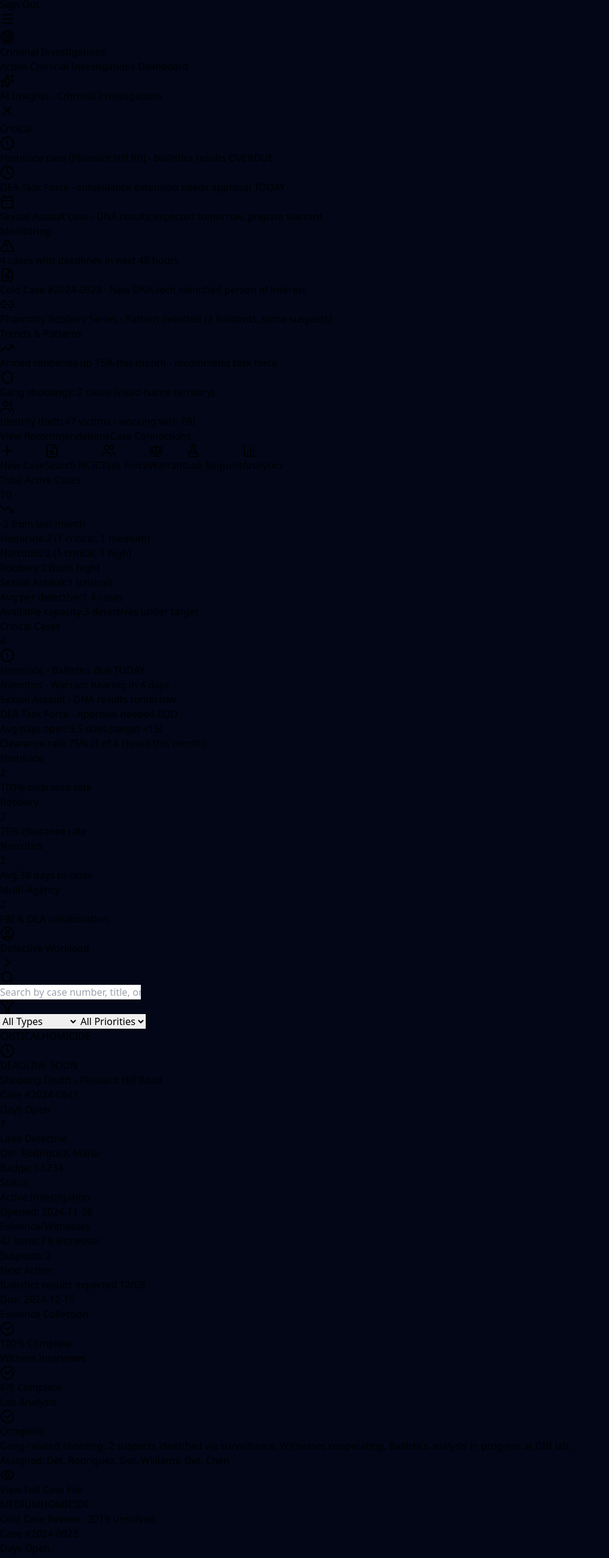
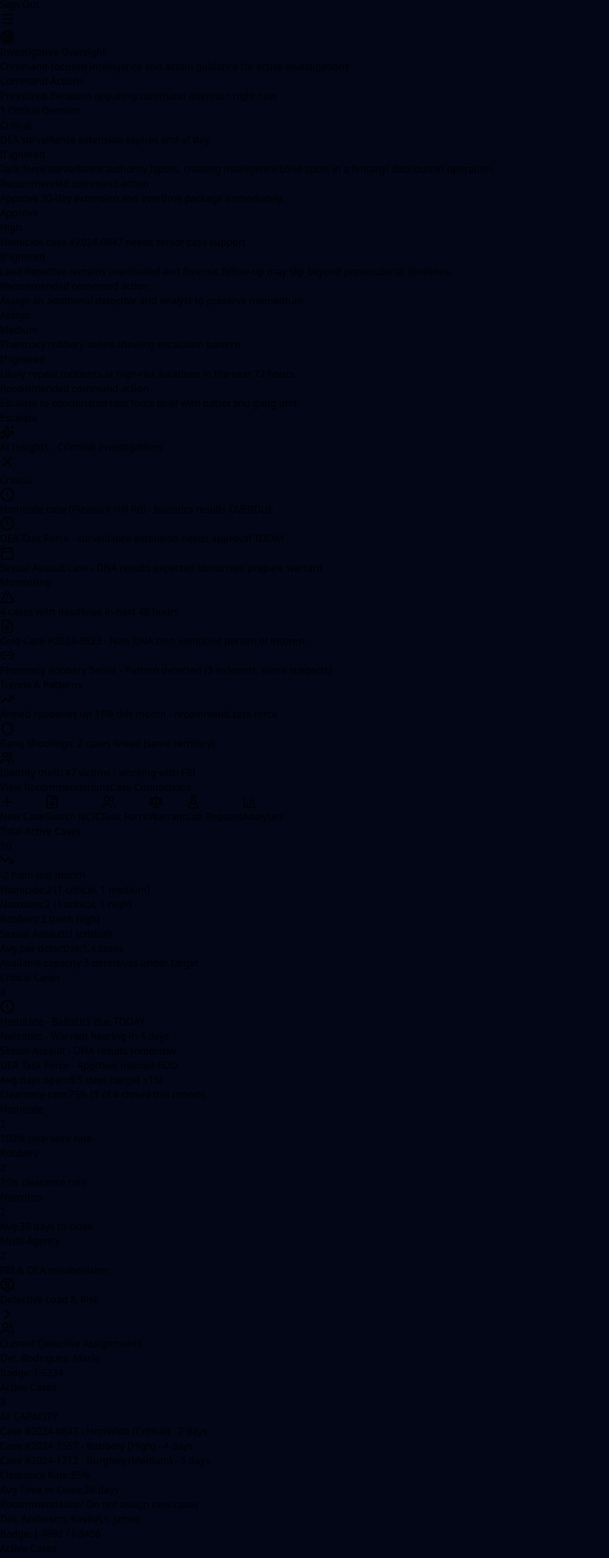
Before and after one commit to ddadon21/sentryops-prototype., a React (Vite) app: page /investigations/cases in a window 1280 px wide. Shown: the part 227-2782 px from the top of the page at 61% size, without its empty margins (0-999 px from the left). Built offline with nearby package versions, Linux system fonts and the light colour scheme.

Commit message:
Upgrade Investigative Oversight command decision tooling

```diff
--- a/src/pages/investigations/ActiveCasesDashboard.tsx
+++ b/src/pages/investigations/ActiveCasesDashboard.tsx
@@ -27,6 +27,24 @@ interface Case {
   deadline?: string;
   multiAgency?: boolean;
   notes: string;
+}
+
+interface CommandAction {
+  id: string;
+  title: string;
+  urgency: 'Critical' | 'High' | 'Medium';
+  impactIfIgnored: string;
+  recommendation: string;
+  actionLabel: 'Approve' | 'Assign' | 'Escalate';
+}
+
+interface DetectiveLoad {
+  detective: string;
+  badge: string;
+  activeCases: number;
+  capacity: number;
+  bottleneck: string;
+  reassignmentOpportunity: string;
 }
 
 const ActiveCasesDashboard = () => {
@@ -259,6 +277,78 @@ const ActiveCasesDashboard = () => {
     multiAgency: cases.filter(c => c.multiAgency).length
   };
 
+  const commandActions: CommandAction[] = [
+    {
+      id: 'cmd-1',
+      title: 'DEA surveillance extension expires end of day',
+      urgency: 'Critical',
+      impactIfIgnored: 'Task force surveillance authority lapses, creating intelligence blind spots in a fentanyl distribution operation.',
+      recommendation: 'Approve 30-day extension and overtime package immediately.',
+      actionLabel: 'Approve'
+    },
+    {
+      id: 'cmd-2',
+      title: 'Homicide case #2024-0847 needs senior case support',
+      urgency: 'High',
+      impactIfIgnored: 'Lead detective remains overloaded and forensic follow-up may slip beyond prosecutorial timelines.',
+      recommendation: 'Assign an additional detective and analyst to preserve momentum.',
+      actionLabel: 'Assign'
+    },
+    {
+      id: 'cmd-3',
+      title: 'Pharmacy robbery series showing escalation pattern',
+      urgency: 'Medium',
+      impactIfIgnored: 'Likely repeat incidents at high-risk locations in the next 72 hours.',
+      recommendation: 'Escalate to coordinated task force brief with patrol and gang unit.',
+      actionLabel: 'Escalate'
+    }
+  ];
+
+  const detectiveLoad: DetectiveLoad[] = [
+    {
+      detective: 'Det. Rodriguez, Maria',
+      badge: 'I-5234',
+      activeCases: 3,
+      capacity: 3,
+      bottleneck: 'Critical homicide + robbery + burglary simultaneously',
+      reassignmentOpportunity: 'Shift burglary follow-ups to Det. Wilson for immediate relief'
+    },
+    {
+      detective: 'Det. Anderson/Lt. James',
+      badge: 'I-4892 / I-3456',
+      activeCases: 2,
+      capacity: 3,
+      bottleneck: 'Long-running DEA coordination and cold-case DNA reviews',
+      reassignmentOpportunity: 'Reassign cold-case document prep to analyst support'
+    },
+    {
+      detective: 'Det. Wilson, Amanda',
+      badge: 'I-4521',
+      activeCases: 1,
+      capacity: 3,
+      bottleneck: 'No major bottleneck',
+      reassignmentOpportunity: 'Can absorb one high-priority transfer within this shift'
+    }
+  ];
+
+  const getUrgencyStyles = (urgency: CommandAction['urgency']) => {
+    switch (urgency) {
+      case 'Critical':
+        return 'bg-red-500/20 text-red-300 border-red-400/50';
+      case 'High':
+        return 'bg-orange-500/20 text-orange-300 border-orange-400/50';
+      default:
+        return 'bg-amber-500/20 text-amber-300 border-amber-400/50';
+    }
+  };
+
+  const getLoadRisk = (activeCases: number, capacity: number) => {
+    const utilization = Math.round((activeCases / capacity) * 100);
+    if (utilization >= 100) return { label: 'Overloaded', text: 'text-red-300', bar: 'bg-red-500' };
+    if (utilization >= 70) return { label: 'Elevated', text: 'text-orange-300', bar: 'bg-orange-500' };
+    return { label: 'Stable', text: 'text-emerald-300', bar: 'bg-emerald-500' };
+  };
+
   const getPriorityColor = (priority: string) => {
     switch (priority) {
       case 'Critical': return 'bg-red-500/20 text-red-400 border-red-500/30';
@@ -289,9 +379,51 @@ const ActiveCasesDashboard = () => {
           <div className="flex items-center gap-3 mb-2">
             <Target className="w-8 h-8 text-amber-500" />
             <div>
-              <h1 className="text-2xl lg:text-3xl font-bold text-white">Criminal Investigations</h1>
-              <p className="text-slate-400">Active Criminal Investigations Dashboard</p>
+              <h1 className="text-2xl lg:text-3xl font-bold text-white">Investigative Oversight</h1>
+              <p className="text-slate-300">Command-focused intelligence and action guidance for active investigations</p>
             </div>
+          </div>
+        </div>
+
+        {/* Command Actions */}
+        <div className="mb-6 bg-slate-800 border border-slate-600 rounded-xl p-5 lg:p-6">
+          <div className="flex items-center justify-between gap-3 mb-4">
+            <div>
+              <h3 className="text-lg lg:text-xl font-bold text-white">Command Actions</h3>
+              <p className="text-sm text-slate-300 mt-1">Prioritized decisions requiring command attention right now</p>
+            </div>
+            <span className="px-3 py-1 rounded-full border border-red-400/40 bg-red-500/10 text-red-300 text-xs font-semibold">
+              {commandActions.filter((action) => action.urgency === 'Critical').length} Critical Decision
+              {commandActions.filter((action) => action.urgency === 'Critical').length !== 1 ? 's' : ''}
+            </span>
+          </div>
+
+          <div className="space-y-4">
+            {commandActions.map((action) => (
+              <div key={action.id} className="bg-slate-900/70 border border-slate-600 rounded-lg p-4 lg:p-5">
+                <div className="flex flex-col lg:flex-row lg:items-start lg:justify-between gap-4">
+                  <div className="flex-1 space-y-3">
+                    <div className="flex flex-wrap items-center gap-2">
+                      <span className={`px-2.5 py-1 rounded-md border text-xs font-bold uppercase tracking-wide ${getUrgencyStyles(action.urgency)}`}>
+                        {action.urgency}
+                      </span>
+                      <h4 className="text-base font-semibold text-white">{action.title}</h4>
+                    </div>
+                    <div>
+                      <p className="text-xs font-semibold uppercase tracking-wide text-slate-400 mb-1">If ignored</p>
+                      <p className="text-sm text-slate-200">{action.impactIfIgnored}</p>
+                    </div>
+                    <div>
+                      <p className="text-xs font-semibold uppercase tracking-wide text-slate-400 mb-1">Recommended command action</p>
+                      <p className="text-sm text-amber-300 font-medium">{action.recommendation}</p>
+                    </div>
+                  </div>
+                  <button className="self-start px-4 py-2 bg-amber-500 hover:bg-amber-400 text-slate-950 font-semibold rounded-lg transition-colors text-sm">
+                    {action.actionLabel}
+                  </button>
+                </div>
+              </div>
+            ))}
           </div>
         </div>
 
@@ -762,59 +894,131 @@ const ActiveCasesDashboard = () => {
           </div>
         )}
 
-        {/* Detective Workload View - Collapsible */}
-        <div className="mb-6 bg-slate-800 border border-slate-700 rounded-lg p-5">
+        {/* Detective Load & Risk */}
+        <div className="mb-6 bg-slate-800 border border-slate-600 rounded-lg p-5">
           <button
             onClick={() => setShowWorkload(!showWorkload)}
             className="w-full flex items-center justify-between"
           >
             <div className="flex items-center gap-2">
               <UserCircle className="w-5 h-5 text-blue-400" />
-              <h3 className="text-lg font-bold text-white">Detective Workload</h3>
+              <h3 className="text-lg font-bold text-white">Detective Load & Risk</h3>
             </div>
             <ChevronRight className={`w-5 h-5 text-slate-400 transition-transform ${showWorkload ? 'rotate-90' : ''}`} />
           </button>
 
           {showWorkload && (
-            <div className="mt-4 space-y-3">
+            <div className="mt-4 space-y-4">
+              <div className="grid grid-cols-1 md:grid-cols-3 gap-3">
+                <div className="bg-slate-900/70 border border-red-500/30 rounded-lg p-3">
+                  <p className="text-xs uppercase tracking-wide text-slate-400">Overloaded</p>
+                  <p className="text-xl font-bold text-red-300 mt-1">
+                    {detectiveLoad.filter((d) => getLoadRisk(d.activeCases, d.capacity).label === 'Overloaded').length}
+                  </p>
+                </div>
+                <div className="bg-slate-900/70 border border-orange-500/30 rounded-lg p-3">
+                  <p className="text-xs uppercase tracking-wide text-slate-400">Elevated Risk</p>
+                  <p className="text-xl font-bold text-orange-300 mt-1">
+                    {detectiveLoad.filter((d) => getLoadRisk(d.activeCases, d.capacity).label === 'Elevated').length}
+                  </p>
+                </div>
+                <div className="bg-slate-900/70 border border-emerald-500/30 rounded-lg p-3">
+                  <p className="text-xs uppercase tracking-wide text-slate-400">Reassignment Ready</p>
+                  <p className="text-xl font-bold text-emerald-300 mt-1">
+                    {detectiveLoad.filter((d) => getLoadRisk(d.activeCases, d.capacity).label === 'Stable').length}
+                  </p>
+                </div>
+              </div>
+
+              {detectiveLoad.map((load) => {
+                const utilization = Math.round((load.activeCases / load.capacity) * 100);
+                const risk = getLoadRisk(load.activeCases, load.capacity);
+
+                return (
+                  <div key={load.badge} className="bg-slate-900/70 border border-slate-600 rounded-lg p-4">
+                    <div className="flex items-start justify-between gap-3 mb-3">
+                      <div>
+                        <h4 className="text-base font-bold text-white">{load.detective}</h4>
+                        <p className="text-sm text-slate-300">Badge: {load.badge}</p>
+                      </div>
+                      <div className="text-right">
+                        <div className="text-xs text-slate-400 uppercase tracking-wide">Load Status</div>
+                        <div className={`text-sm font-bold ${risk.text}`}>{risk.label}</div>
+                      </div>
+                    </div>
+
+                    <div className="mb-3">
+                      <div className="flex justify-between text-xs text-slate-300 mb-1">
+                        <span>Utilization</span>
+                        <span>{load.activeCases}/{load.capacity} active cases ({utilization}%)</span>
+                      </div>
+                      <div className="h-2.5 bg-slate-700 rounded-full overflow-hidden">
+                        <div className={`${risk.bar} h-full`} style={{ width: `${Math.min(utilization, 100)}%` }} />
+                      </div>
+                    </div>
+
+                    <div className="grid grid-cols-1 lg:grid-cols-2 gap-3 text-sm">
+                      <div className="bg-slate-800/70 border border-slate-600 rounded-md p-3">
+                        <p className="text-xs font-semibold uppercase tracking-wide text-slate-400 mb-1">Bottleneck</p>
+                        <p className="text-slate-100">{load.bottleneck}</p>
+                      </div>
+                      <div className="bg-slate-800/70 border border-slate-600 rounded-md p-3">
+                        <p className="text-xs font-semibold uppercase tracking-wide text-slate-400 mb-1">Reassignment Opportunity</p>
+                        <p className="text-emerald-300">{load.reassignmentOpportunity}</p>
+                      </div>
+                    </div>
+                  </div>
+                );
+              })}
+            </div>
+          )}
+        </div>
+
+        {/* Detective Workload Details */}
+        <div className="mb-6 bg-slate-800 border border-slate-700 rounded-lg p-5">
+          <div className="flex items-center gap-2 mb-4">
+            <Users className="w-5 h-5 text-blue-400" />
+            <h3 className="text-lg font-bold text-white">Current Detective Assignments</h3>
+          </div>
+          <div className="space-y-3">
             {/* Det. Rodriguez */}
             <div className="bg-slate-900/50 border border-red-500/30 rounded-lg p-4">
               <div className="flex items-start justify-between mb-3">
                 <div>
                   <h4 className="text-base font-bold text-white">Det. Rodriguez, Maria</h4>
-                    <p className="text-sm text-slate-400">Badge: I-5234</p>
+                  <p className="text-sm text-slate-300">Badge: I-5234</p>
                 </div>
                 <div className="text-right">
-                    <div className="text-sm text-slate-400">Active Cases</div>
-                    <div className="text-2xl font-bold text-red-400">3</div>
-                    <span className="px-2 py-1 bg-red-500/20 text-red-400 rounded text-xs font-bold">AT CAPACITY</span>
+                  <div className="text-sm text-slate-300">Active Cases</div>
+                  <div className="text-2xl font-bold text-red-300">3</div>
+                  <span className="px-2 py-1 bg-red-500/20 text-red-300 rounded text-xs font-bold border border-red-400/40">AT CAPACITY</span>
                 </div>
               </div>
               <div className="space-y-1 mb-3 text-sm">
-                  <div className="flex items-center gap-2 text-slate-300">
+                <div className="flex items-center gap-2 text-slate-200">
                   <div className="w-1.5 h-1.5 bg-red-400 rounded-full"></div>
                   Case #2024-0847 - Homicide (Critical) - 7 days
                 </div>
-                  <div className="flex items-center gap-2 text-slate-300">
+                <div className="flex items-center gap-2 text-slate-200">
                   <div className="w-1.5 h-1.5 bg-orange-400 rounded-full"></div>
                   Case #2024-1567 - Robbery (High) - 4 days
                 </div>
-                  <div className="flex items-center gap-2 text-slate-300">
+                <div className="flex items-center gap-2 text-slate-200">
                   <div className="w-1.5 h-1.5 bg-amber-400 rounded-full"></div>
                   Case #2024-1712 - Burglary (Medium) - 5 days
                 </div>
               </div>
               <div className="grid grid-cols-2 gap-4 text-sm">
                 <div>
-                    <span className="text-slate-400">Clearance Rate:</span>
-                    <span className="text-emerald-400 font-semibold ml-2">85%</span>
+                  <span className="text-slate-300">Clearance Rate:</span>
+                  <span className="text-emerald-300 font-semibold ml-2">85%</span>
                 </div>
                 <div>
-                    <span className="text-slate-400">Avg Time to Close:</span>
+                  <span className="text-slate-300">Avg Time to Close:</span>
                   <span className="text-white font-medium ml-2">28 days</span>
                 </div>
               </div>
-                <p className="text-xs text-red-400 mt-2">Recommendation: Do not assign new cases</p>
+              <p className="text-xs text-red-300 mt-2">Recommendation: Do not assign new cases</p>
             </div>
 
             {/* Det. Anderson */}
@@ -822,35 +1026,35 @@ const ActiveCasesDashboard = () => {
               <div className="flex items-start justify-between mb-3">
                 <div>
                   <h4 className="text-base font-bold text-white">Det. Anderson, Kevin/Lt. James</h4>
-                    <p className="text-sm text-slate-400">Badge: I-4892 / I-3456</p>
+                  <p className="text-sm text-slate-300">Badge: I-4892 / I-3456</p>
                 </div>
                 <div className="text-right">
-                    <div className="text-sm text-slate-400">Active Cases</div>
-                    <div className="text-2xl font-bold text-amber-400">2</div>
-                    <span className="px-2 py-1 bg-amber-500/20 text-amber-400 rounded text-xs font-bold">MODERATE</span>
+                  <div className="text-sm text-slate-300">Active Cases</div>
+                  <div className="text-2xl font-bold text-amber-300">2</div>
+                  <span className="px-2 py-1 bg-amber-500/20 text-amber-300 rounded text-xs font-bold border border-amber-400/40">MODERATE</span>
                 </div>
               </div>
               <div className="space-y-1 mb-3 text-sm">
-                  <div className="flex items-center gap-2 text-slate-300">
+                <div className="flex items-center gap-2 text-slate-200">
                   <div className="w-1.5 h-1.5 bg-amber-400 rounded-full"></div>
                   Case #2024-0923 - Cold Case Homicide (Medium) - 51 days
                 </div>
-                  <div className="flex items-center gap-2 text-slate-300">
+                <div className="flex items-center gap-2 text-slate-200">
                   <div className="w-1.5 h-1.5 bg-red-400 rounded-full"></div>
                   Case #2024-1234 - DEA Task Force (Critical) - 84 days
                 </div>
               </div>
               <div className="grid grid-cols-2 gap-4 text-sm">
                 <div>
-                    <span className="text-slate-400">Clearance Rate:</span>
-                    <span className="text-emerald-400 font-semibold ml-2">72%</span>
+                  <span className="text-slate-300">Clearance Rate:</span>
+                  <span className="text-emerald-300 font-semibold ml-2">72%</span>
                 </div>
                 <div>
-                    <span className="text-slate-400">Specialist:</span>
-                    <span className="text-purple-400 font-medium ml-2">Cold cases, multi-agency</span>
+                  <span className="text-slate-300">Specialist:</span>
+                  <span className="text-purple-300 font-medium ml-2">Cold cases, multi-agency</span>
                 </div>
               </div>
-                <p className="text-xs text-amber-400 mt-2">Can take 1 more case if needed</p>
+              <p className="text-xs text-amber-300 mt-2">Can take 1 more case if needed</p>
             </div>
 
             {/* Det. Wilson */}
@@ -858,40 +1062,39 @@ const ActiveCasesDashboard = () => {
               <div className="flex items-start justify-between mb-3">
                 <div>
                   <h4 className="text-base font-bold text-white">Det. Wilson, Amanda</h4>
-                    <p className="text-sm text-slate-400">Badge: I-4521</p>
+                  <p className="text-sm text-slate-300">Badge: I-4521</p>
                 </div>
                 <div className="text-right">
-                    <div className="text-sm text-slate-400">Active Cases</div>
-                    <div className="text-2xl font-bold text-emerald-400">1</div>
-                    <span className="px-2 py-1 bg-emerald-500/20 text-emerald-400 rounded text-xs font-bold">AVAILABLE</span>
+                  <div className="text-sm text-slate-300">Active Cases</div>
+                  <div className="text-2xl font-bold text-emerald-300">1</div>
+                  <span className="px-2 py-1 bg-emerald-500/20 text-emerald-300 rounded text-xs font-bold border border-emerald-400/40">AVAILABLE</span>
                 </div>
               </div>
               <div className="space-y-1 mb-3 text-sm">
-                  <div className="flex items-center gap-2 text-slate-300">
+                <div className="flex items-center gap-2 text-slate-200">
                   <div className="w-1.5 h-1.5 bg-orange-400 rounded-full"></div>
                   Case #2024-1567 - Armed Robbery (High) - 4 days
                 </div>
               </div>
               <div className="grid grid-cols-2 gap-4 text-sm">
                 <div>
-                    <span className="text-slate-400">Clearance Rate:</span>
-                    <span className="text-emerald-400 font-semibold ml-2">80%</span>
+                  <span className="text-slate-300">Clearance Rate:</span>
+                  <span className="text-emerald-300 font-semibold ml-2">80%</span>
                 </div>
                 <div>
-                    <span className="text-slate-400">Specialist:</span>
-                    <span className="text-blue-400 font-medium ml-2">Violent crimes</span>
+                  <span className="text-slate-300">Specialist:</span>
+                  <span className="text-blue-300 font-medium ml-2">Violent crimes</span>
                 </div>
               </div>
-                <button className="mt-2 px-3 py-1.5 bg-emerald-500 hover:bg-emerald-600 text-slate-900 font-medium rounded text-xs transition-colors">
+              <button className="mt-2 px-3 py-1.5 bg-emerald-500 hover:bg-emerald-400 text-slate-900 font-medium rounded text-xs transition-colors">
                 Assign New Case to Det. Wilson
               </button>
             </div>
           </div>
-          )}
         </div>
 
         {/* Filters */}
-        <div className="bg-slate-800 border border-slate-700 rounded-lg p-4 mb-6">
+        <div className="bg-slate-800 border border-slate-600 rounded-lg p-5 mb-6">
           <div className="flex items-center gap-4 mb-4">
             <div className="flex-1 relative">
               <Search className="w-5 h-5 text-slate-400 absolute left-3 top-1/2 -translate-y-1/2" />
@@ -935,11 +1138,11 @@ const ActiveCasesDashboard = () => {
         </div>
 
         {/* Cases List - Enhanced */}
-        <div className="space-y-4">
+        <div className="space-y-5">
           {filteredCases.map((c) => (
             <div
               key={c.id}
-              className="bg-slate-800 border border-slate-700 rounded-lg p-6 hover:border-slate-600 transition-colors cursor-pointer"
+              className="bg-slate-800 border border-slate-600 rounded-lg p-6 lg:p-7 hover:border-slate-400/70 transition-colors cursor-pointer"
               onClick={() => setSelectedCase(c)}
             >
               <div className="flex items-start justify-between mb-4">
@@ -962,10 +1165,10 @@ const ActiveCasesDashboard = () => {
                     )}
                   </div>
                   <h3 className="text-xl font-bold text-white mb-1">{c.title}</h3>
-                  <p className="text-sm text-slate-400">Case #{c.caseNumber}</p>
+                  <p className="text-sm text-slate-300">Case #{c.caseNumber}</p>
                 </div>
                 <div className="text-right">
-                  <div className="text-sm text-slate-400">Days Open</div>
+                  <div className="text-sm text-slate-300">Days Open</div>
                   <div className={`text-2xl font-bold ${c.daysOpen > 60 ? 'text-red-400' : c.daysOpen > 30 ? 'text-amber-400' : 'text-emerald-400'}`}>
                     {c.daysOpen}
                   </div>
@@ -973,26 +1176,26 @@ const ActiveCasesDashboard = () => {
               </div>
 
               <div className="grid grid-cols-2 md:grid-cols-4 gap-4 mb-4">
-                <div className="bg-slate-900/50 border border-slate-700 rounded p-3">
-                  <div className="text-xs text-slate-400 mb-1">Lead Detective</div>
+                <div className="bg-slate-900/60 border border-slate-600 rounded p-3.5">
+                  <div className="text-xs text-slate-300 mb-1">Lead Detective</div>
                   <div className="text-white font-medium text-sm">{c.leadDetective}</div>
-                  <div className="text-xs text-slate-500">Badge: {c.badge}</div>
+                  <div className="text-xs text-slate-400">Badge: {c.badge}</div>
                 </div>
-                <div className="bg-slate-900/50 border border-slate-700 rounded p-3">
-                  <div className="text-xs text-slate-400 mb-1">Status</div>
+                <div className="bg-slate-900/60 border border-slate-600 rounded p-3.5">
+                  <div className="text-xs text-slate-300 mb-1">Status</div>
                   <div className="text-white font-medium text-sm">{c.status}</div>
-                  <div className="text-xs text-slate-500">Opened: {c.openedDate}</div>
+                  <div className="text-xs text-slate-400">Opened: {c.openedDate}</div>
                 </div>
-                <div className="bg-slate-900/50 border border-slate-700 rounded p-3">
-                  <div className="text-xs text-slate-400 mb-1">Evidence/Witnesses</div>
+                <div className="bg-slate-900/60 border border-slate-600 rounded p-3.5">
+                  <div className="text-xs text-slate-300 mb-1">Evidence/Witnesses</div>
                   <div className="text-white font-medium">{c.evidence} items / {c.witnesses} witnesses</div>
-                  <div className="text-xs text-slate-500">Suspects: {c.suspects}</div>
+                  <div className="text-xs text-slate-400">Suspects: {c.suspects}</div>
                 </div>
-                <div className="bg-slate-900/50 border border-slate-700 rounded p-3">
-                  <div className="text-xs text-slate-400 mb-1">Next Action</div>
-                  <div className="text-amber-400 font-medium text-sm">{c.nextAction}</div>
+                <div className="bg-slate-900/60 border border-slate-600 rounded p-3.5">
+                  <div className="text-xs text-slate-300 mb-1">Next Action</div>
+                  <div className="text-amber-300 font-semibold text-sm">{c.nextAction}</div>
                   {c.deadline && (
-                    <div className="text-xs text-red-400">Due: {c.deadline}</div>
+                    <div className="text-xs text-red-300">Due: {c.deadline}</div>
                   )}
                 </div>
               </div>
```
Lines whose indentation alone changed are shown as unchanged.
